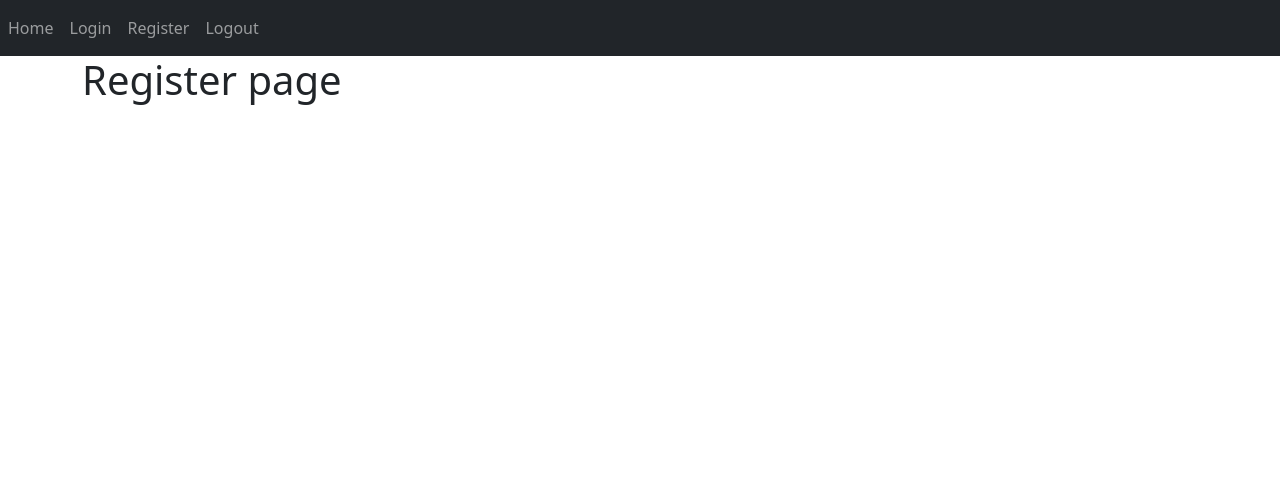
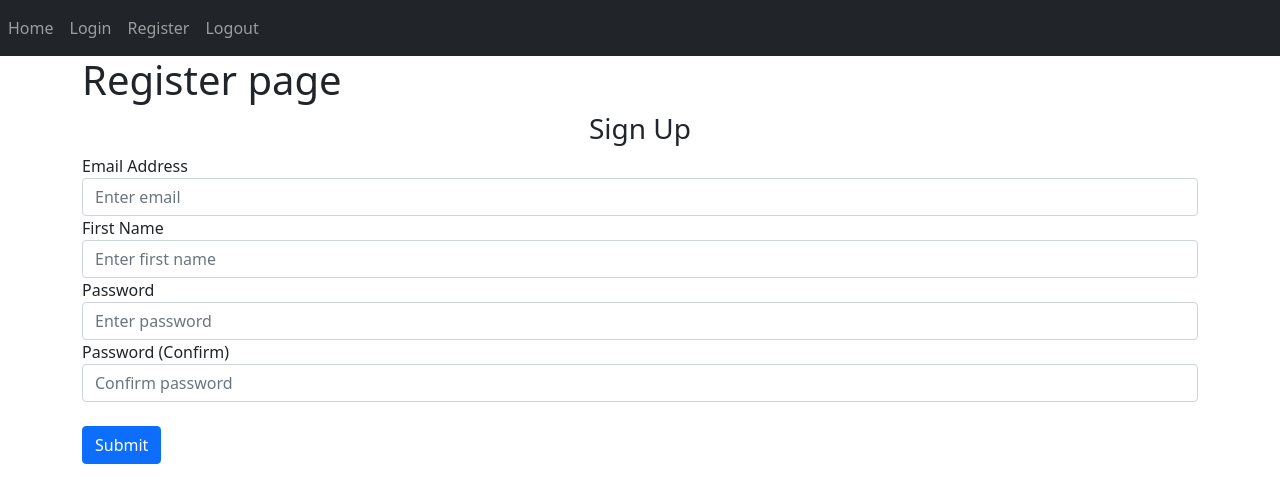
Before and after one commit to JulieYego/venv, a Flask app: page /register in a window 1280 px wide. Shown: the top 503 px of the page. Run offline with Flask 2, Linux system fonts and the light colour scheme; some libraries are stand-ins or nearby versions.

Commit message:
login&register

```diff
--- a/flask_j/website/templates/register.html
+++ b/flask_j/website/templates/register.html
@@ -2,4 +2,25 @@
 {% block title%}Register{% endblock title%}
 {% block content %}
     <h1>Register page</h1>
+    <form method = "POST">
+        <h3 align = "center">Sign Up</h3>
+        <div class = "form-group">
+          <label for = "email">Email Address</label>
+          <input type = "email" class = "form-control" id = "email" name = "email" placeholder = "Enter email"/>
+        </div>
+        <div class = "form-group">
+          <label for = "firstName">First Name</label>
+          <input type = "text" class = "form-control" id = "firstName" name = "firstName" placeholder = "Enter first name"/>
+        </div>
+        <div class = "form-group">
+          <label for = "password1">Password</label>
+          <input type = "password" class = "form-control" id = "password1" name = "password1" placeholder = "Enter password"/>
+        </div>
+        <div class = "form-group">
+          <label for = "password2">Password (Confirm)</label>
+          <input type = "password" class = "form-control" id = "password2" name = "password2" placeholder = "Confirm password"/>
+        </div>
+        <br />
+        <button type = "submit" class = "btn btn-primary">Submit</button>
+      </form>
 {% endblock content %}
```
Also changed, not shown: flask_j/website/templates/login.html (+13 -1 lines).
